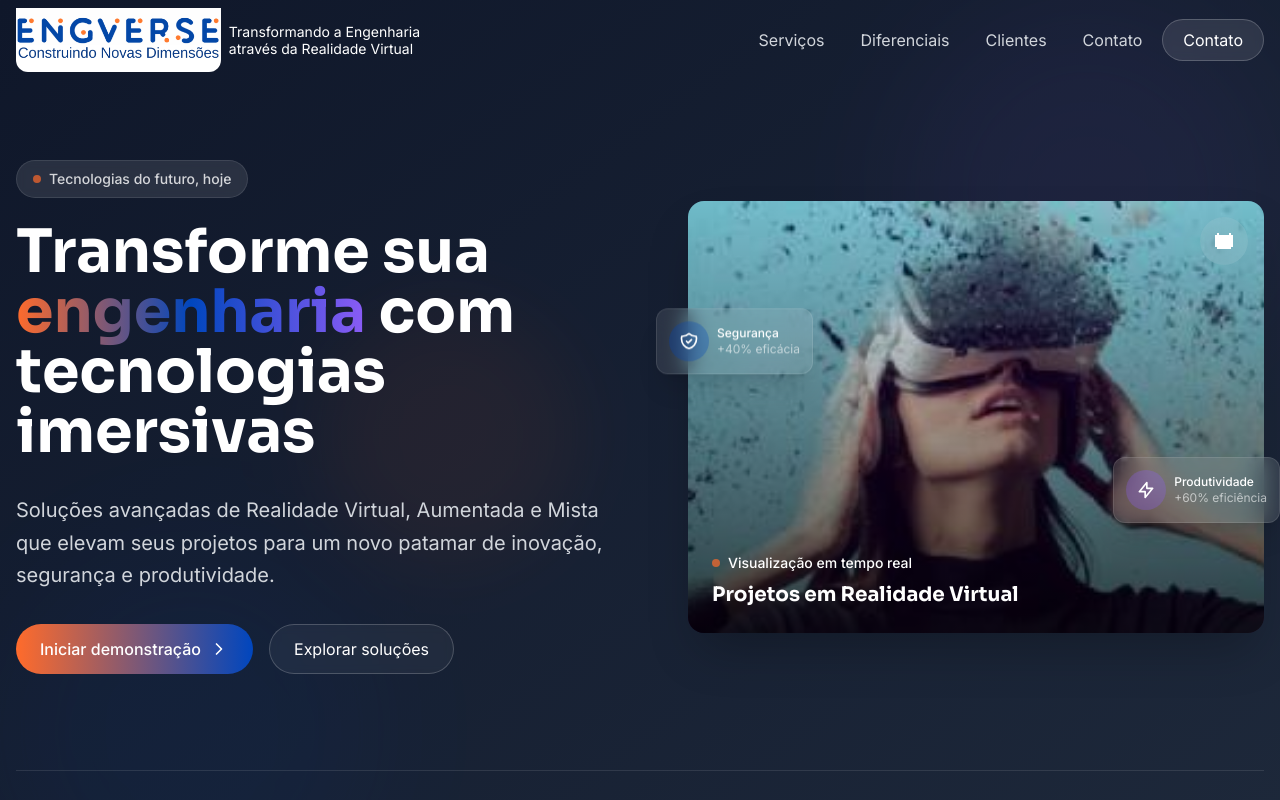
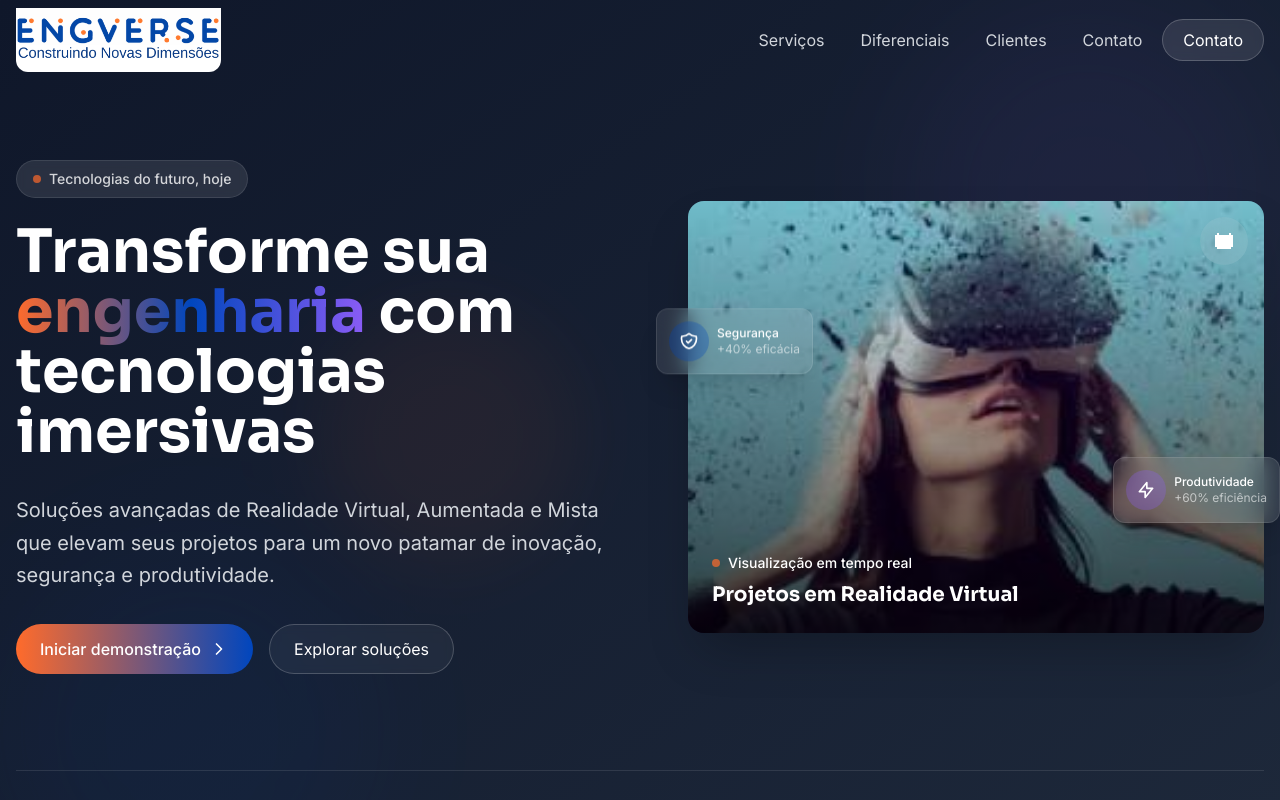
Before and after one commit to compostoweb/engverse-immersive-landing, a React (Vite) app: page / in a window 1280 px wide. Shown: the top 800 px of the page. Built offline with nearby package versions, Linux system fonts and the light colour scheme.

Commit message:
Visual edit in Lovable
Edited UI in Lovable

```diff
--- a/src/components/Footer.tsx
+++ b/src/components/Footer.tsx
@@ -1,8 +1,6 @@
 import React from 'react';
-
 const Footer = () => {
-  return (
-    <footer className="bg-[#0B111E] text-white py-16">
+  return <footer className="bg-[#0B111E] text-white py-16">
       <div className="container mx-auto px-4">
         <div className="grid md:grid-cols-5 gap-8 pb-12 border-b border-white/10">
           <div className="md:col-span-2">
@@ -10,9 +8,7 @@ const Footer = () => {
               <div className="bg-white rounded-xl">
                 <img src="/lovable-uploads/310b9c80-f68f-437a-aa08-3bc041e5d8f1.png" alt="EngVerse Logo" className="h-16 w-auto object-contain" />
               </div>
-              <p className="text-gray-400 max-w-[200px] leading-tight">
-                Transformando a Engenharia através da Realidade Virtual
-              </p>
+
             </div>
 
             <p className="text-gray-400 mb-6 max-w-md">
@@ -87,8 +83,6 @@ const Footer = () => {
           </div>
         </div>
       </div>
-    </footer>
-  );
+    </footer>;
 };
-
 export default Footer;
--- a/src/components/Navbar.tsx
+++ b/src/components/Navbar.tsx
@@ -1,11 +1,9 @@
 import React, { useState, useEffect } from 'react';
 import { cn } from "@/lib/utils";
 import { Menu, X } from "lucide-react";
-
 const Navbar = () => {
   const [isMobileMenuOpen, setIsMobileMenuOpen] = useState(false);
   const [isScrolled, setIsScrolled] = useState(false);
-
   useEffect(() => {
     const handleScroll = () => {
       setIsScrolled(window.scrollY > 10);
@@ -15,19 +13,14 @@ const Navbar = () => {
       window.removeEventListener('scroll', handleScroll);
     };
   }, []);
-
-  return (
-    <nav className={cn("fixed top-0 left-0 right-0 z-50 transition-all duration-300",
-      isScrolled ? "bg-[#0F172A]/90 backdrop-blur-lg shadow-lg" : "bg-transparent")}>
+  return <nav className={cn("fixed top-0 left-0 right-0 z-50 transition-all duration-300", isScrolled ? "bg-[#0F172A]/90 backdrop-blur-lg shadow-lg" : "bg-transparent")}>
       <div className="container mx-auto px-4">
         <div className="flex justify-between items-center h-20">
           <a href="#" className="flex items-center space-x-2">
             <div className="bg-white rounded-xl">
               <img src="/lovable-uploads/310b9c80-f68f-437a-aa08-3bc041e5d8f1.png" alt="EngVerse Logo" className="h-16 w-auto object-contain" />
             </div>
-            <p className="text-white text-sm max-w-[200px] leading-tight hidden md:block">
-              Transformando a Engenharia através da Realidade Virtual
-            </p>
+
           </a>
 
           {/* Desktop menu */}
@@ -85,8 +78,6 @@ const Navbar = () => {
           </div>
         </div>
       </div>
-    </nav>
-  );
+    </nav>;
 };
-
 export default Navbar;
```
